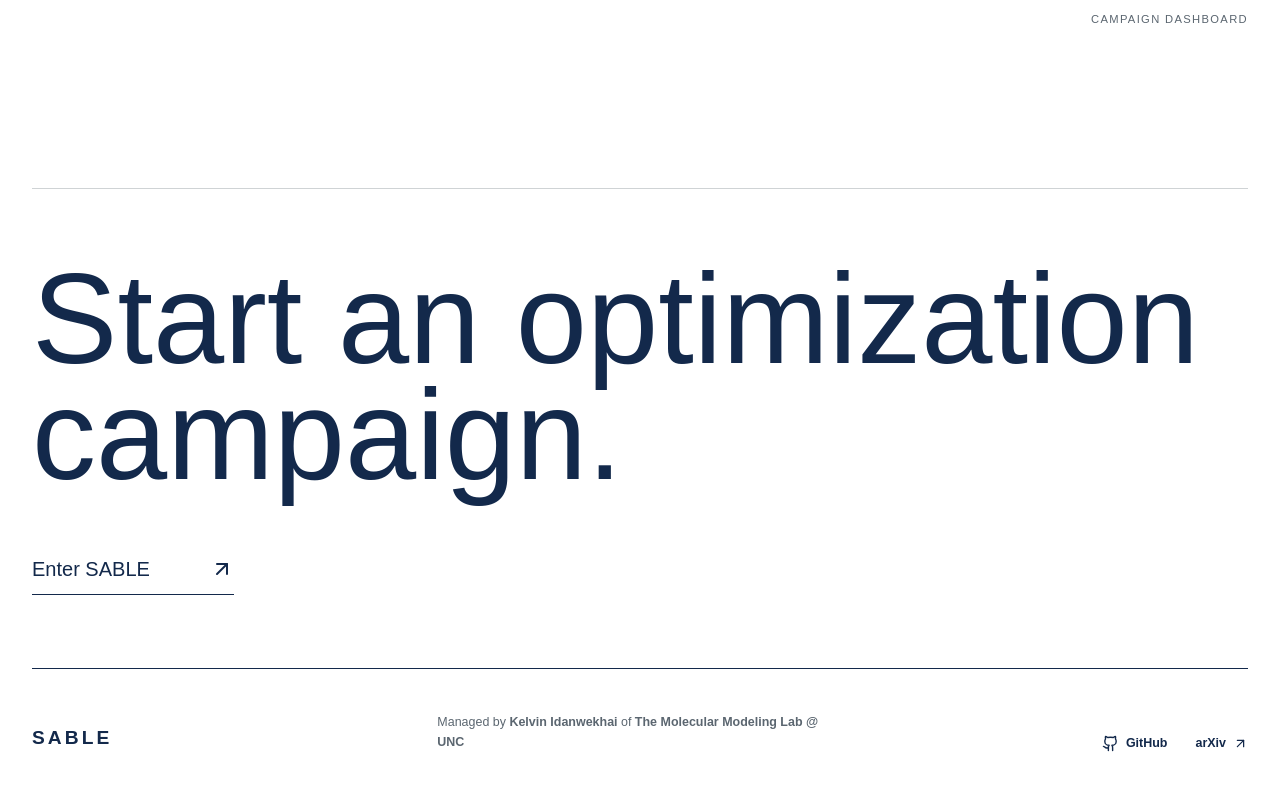
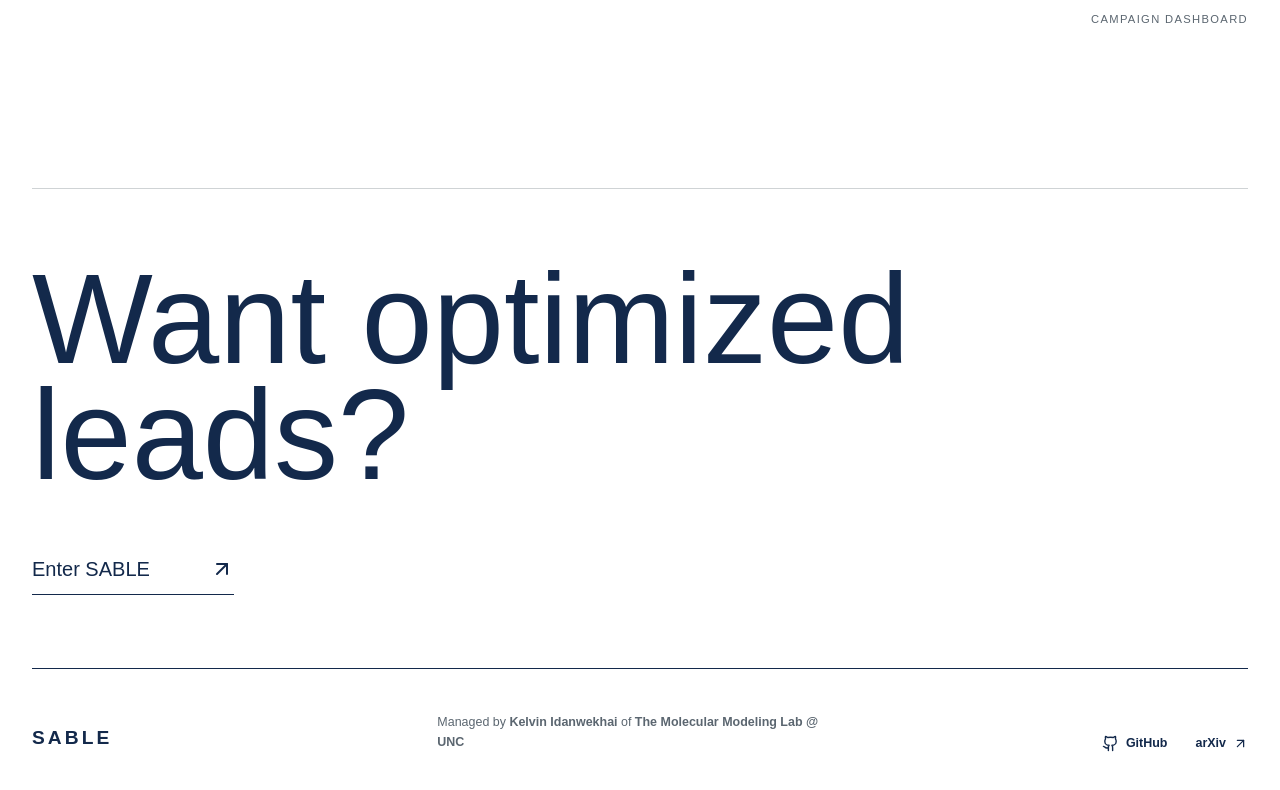
Before and after one commit to molecularmodelinglab/SABLE, a React (Vite) app in the folder ui/: page / in a window 1280 px wide. Shown: the part 1807-2597 px from the top of the page. Built offline with nearby package versions, Linux system fonts and the light colour scheme; no server answers; a web font is replaced by a local one.

Commit message:
copy edit

```diff
--- a/ui/src/pages/LandingPage.tsx
+++ b/ui/src/pages/LandingPage.tsx
@@ -40,7 +40,7 @@ export function LandingPage() {
         </section>
 
         <section className="landing-cta" aria-labelledby="cta-title">
-          <h2 id="cta-title">Start an optimization campaign.</h2>
+          <h2 id="cta-title">Want optimized leads?</h2>
           <Link to="/login">Enter SABLE <ArrowUpRight size={24} aria-hidden="true" /></Link>
         </section>
       </main>
```
